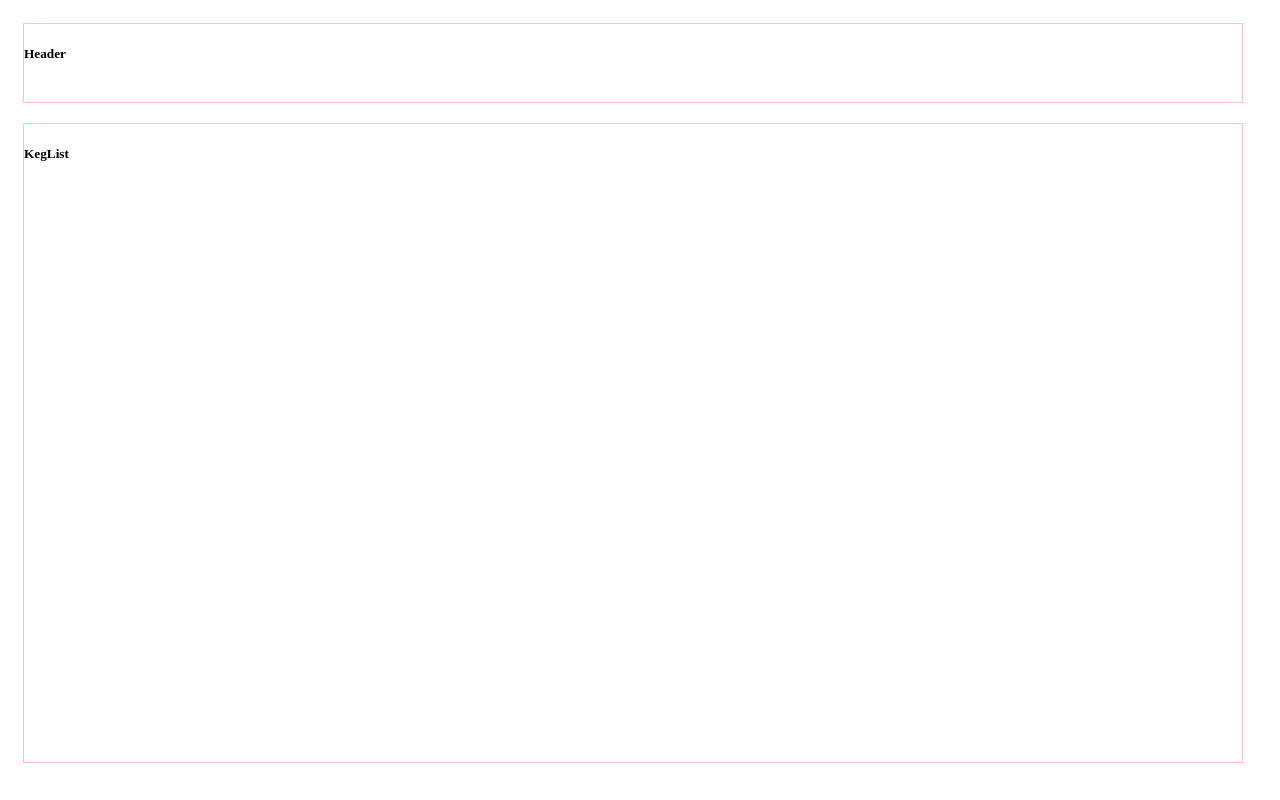
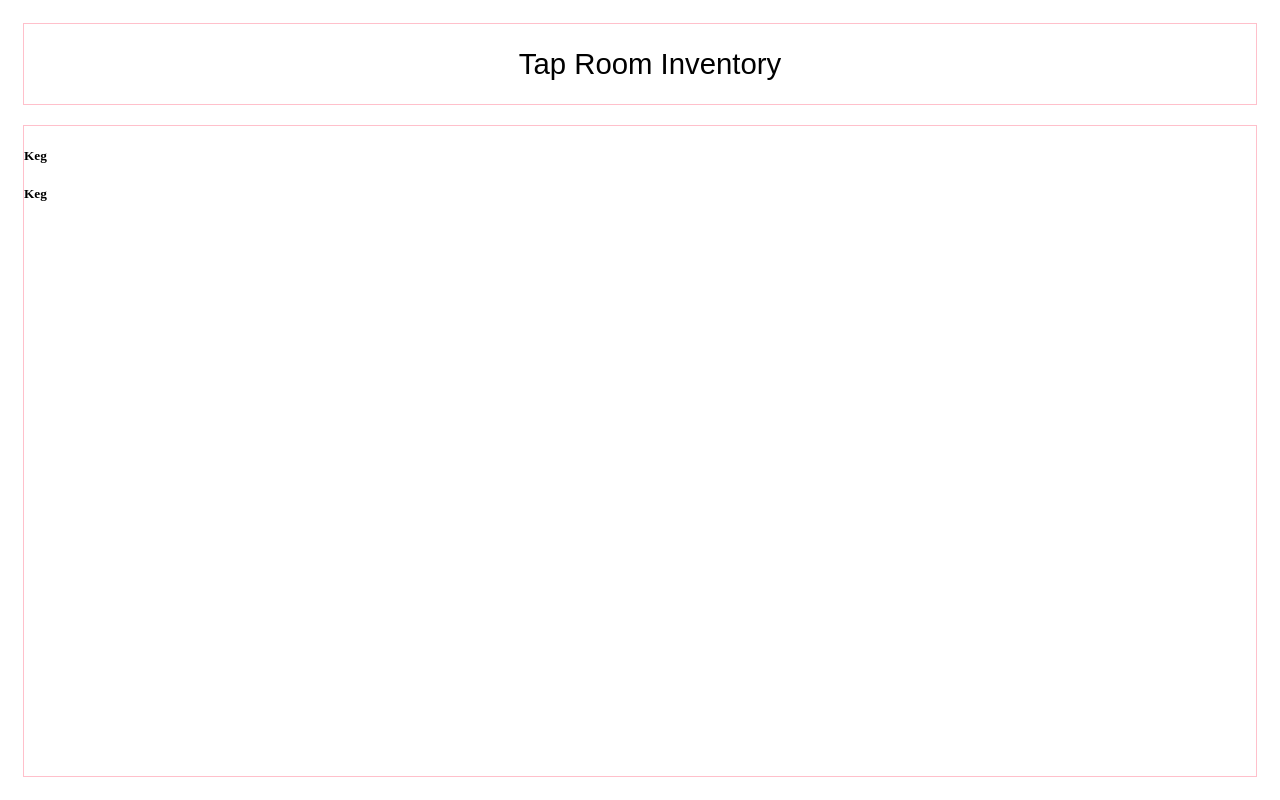
Before and after one commit to kentpmckinney/epi-tap-room, a React (Create React App) app: page / in a window 1280 px wide. Built offline with nearby package versions, Linux system fonts and the light colour scheme.

Commit message:
add JSON data

```diff
--- a/src/components/App.jsx
+++ b/src/components/App.jsx
@@ -8,7 +8,7 @@ const App = () => {
     <div className="App">
       <div className="appgrid">
         <div className="header"><Header /></div>
-        <div className="keglist"><KegList /></div>
+        <div className="keg-list"><KegList /></div>
       </div>
     </div>
   );
--- a/src/components/App.scss
+++ b/src/components/App.scss
@@ -5,8 +5,8 @@
     grid-template-columns: 1fr;
     grid-template-rows: 1fr 8fr;
     grid-gap: 20px;
-    height: calc(100vh - 60px);
-    width: calc(100vw - 60px);
+    height: calc(100vh - 46px);
+    width: calc(100vw - 46px);
     padding: 15px;
   }
 
@@ -15,7 +15,7 @@
     border: 1px solid pink;
   }
 
-  .keglist {
+  .keg-list {
     grid-area: 2 / 1 / 2 / 2;
     border: 1px solid pink;
   }
--- a/src/components/Header/Header.jsx
+++ b/src/components/Header/Header.jsx
@@ -4,7 +4,9 @@ import './Header.scss';
 const Header = () => {
   return (
     <div className="Header">
-      <h5>Header</h5>
+      <div className="content">
+        Tap Room Inventory
+      </div>
     </div>
   );
 }
--- a/src/components/Header/Header.scss
+++ b/src/components/Header/Header.scss
@@ -0,0 +1,14 @@
+.Header {
+
+  display: flex;
+  align-items: center;
+  justify-content: center;
+  height: 100%;
+
+  .content {
+    margin-left: 20px;
+    font-family: Arial, Helvetica, sans-serif;
+    font-size: 22pt;
+  }
+
+}
--- a/src/components/KegList/KegList.jsx
+++ b/src/components/KegList/KegList.jsx
@@ -1,10 +1,13 @@
 import React from 'react';
+import Keg from '../Keg/Keg';
+import data from '../../data.json';
 import './KegList.scss';
 
 const KegList = () => {
+  console.log(data)
   return (
     <div className="KegList">
-      <h5>KegList</h5>
+      {data.kegs.map(keg => <Keg />)}
     </div>
   );
 }
--- /dev/null
+++ b/src/data.json
@@ -0,0 +1,20 @@
+{
+  "kegs": [
+    {
+      "name": "A",
+      "brand": "",
+      "pricePerPint": 0.00,
+      "alcoholContentPerPint": 0.00,
+      "isGlutenFree": false,
+      "isVegan": false
+    },
+    {
+      "name": "B",
+      "brand": "",
+      "pricePerPint": 0.00,
+      "alcoholContentPerPint": 0.00,
+      "isGlutenFree": false,
+      "isVegan": false
+    }
+  ]
+}
```
Also changed, not shown: 1 other file (tests, documents, lock files or other folders).
